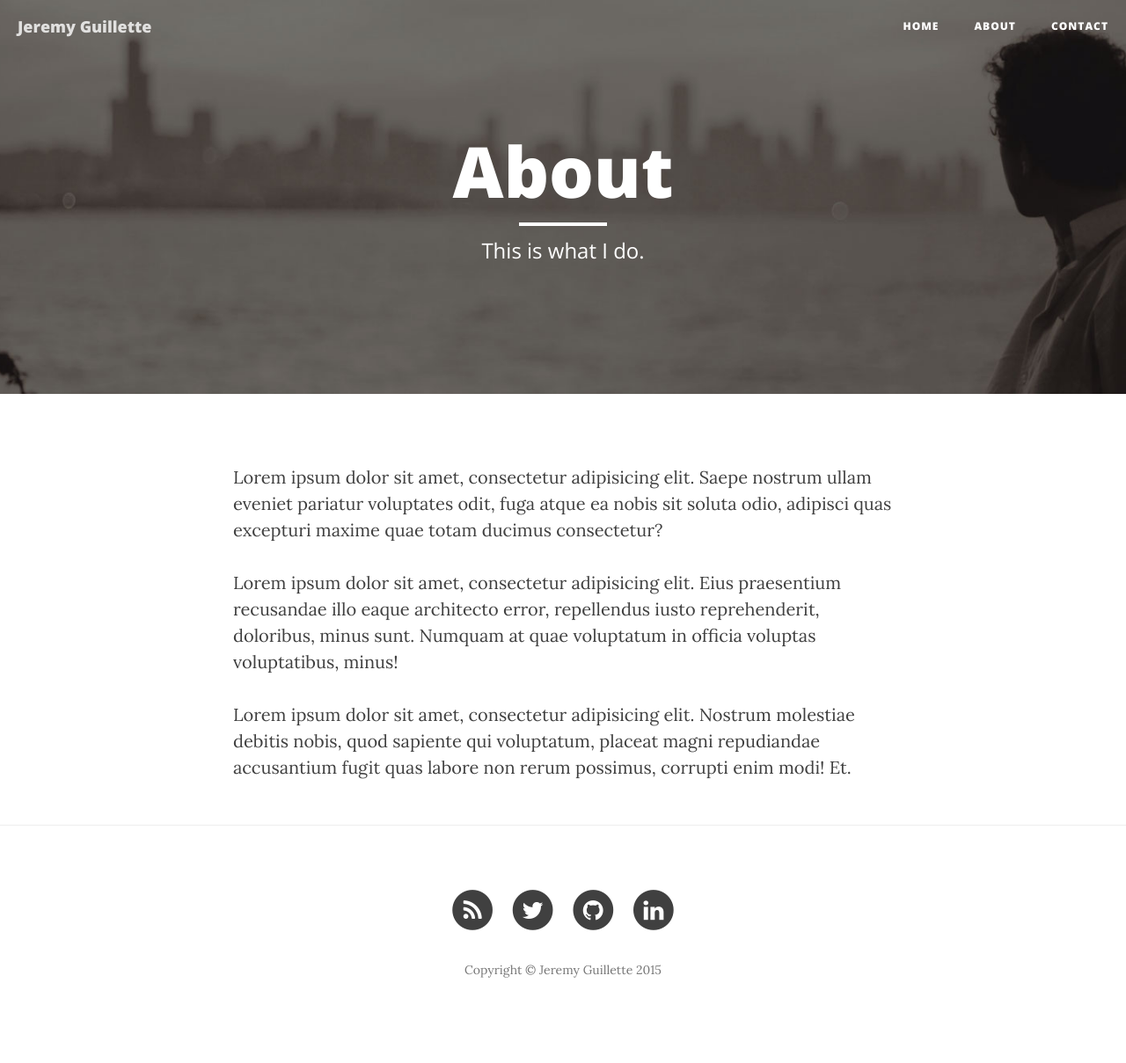
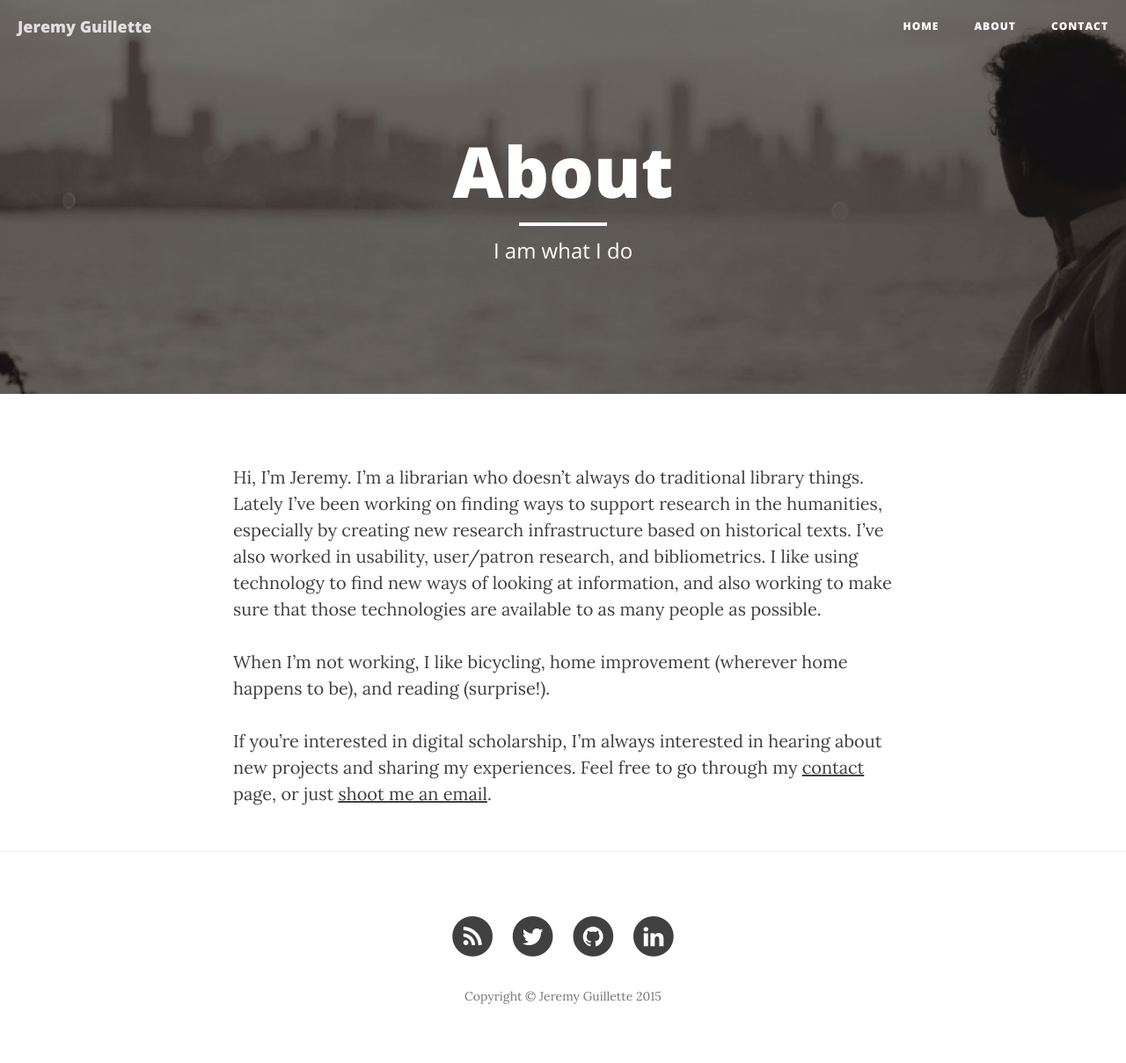
Before and after one commit to jaguillette/jaguillette.github.io, a Jekyll site: the page built from about.md, in a window 1280 px wide. Shown: the whole page at 88% size. Built offline with Jekyll 4.4.1, drawn with Linux system fonts in a browser that asks for light colours; nearby versions of some CDN libraries; before the commit the page ends 1179 px from its top, so only the background shows below that.

Commit message:
added content to about page

```diff
--- a/about.md
+++ b/about.md
@@ -1,12 +1,12 @@
 ---
 layout: page
 title: "About"
-description: "This is what I do."
+description: "I am what I do"
 header-img: "img/about-bg.jpg"
 ---
 
-<p>Lorem ipsum dolor sit amet, consectetur adipisicing elit. Saepe nostrum ullam eveniet pariatur voluptates odit, fuga atque ea nobis sit soluta odio, adipisci quas excepturi maxime quae totam ducimus consectetur?</p>
+Hi, I'm Jeremy. I'm a librarian who doesn't always do traditional library things. Lately I've been working on finding ways to support research in the humanities, especially by creating new research infrastructure based on historical texts. I've also worked in usability, user/patron research, and bibliometrics. I like using technology to find new ways of looking at information, and also working to make sure that those technologies are available to as many people as possible.
 
-<p>Lorem ipsum dolor sit amet, consectetur adipisicing elit. Eius praesentium recusandae illo eaque architecto error, repellendus iusto reprehenderit, doloribus, minus sunt. Numquam at quae voluptatum in officia voluptas voluptatibus, minus!</p>
+When I'm not working, I like bicycling, home improvement (wherever home happens to be), and reading (surprise!).
 
-<p>Lorem ipsum dolor sit amet, consectetur adipisicing elit. Nostrum molestiae debitis nobis, quod sapiente qui voluptatum, placeat magni repudiandae accusantium fugit quas labore non rerum possimus, corrupti enim modi! Et.</p>
+If you're interested in digital scholarship, I'm always interested in hearing about new projects and sharing my experiences. Feel free to go through my [contact](/contact) page, or just [shoot me an email](mailto:jaguillette@gmail.com).
```
